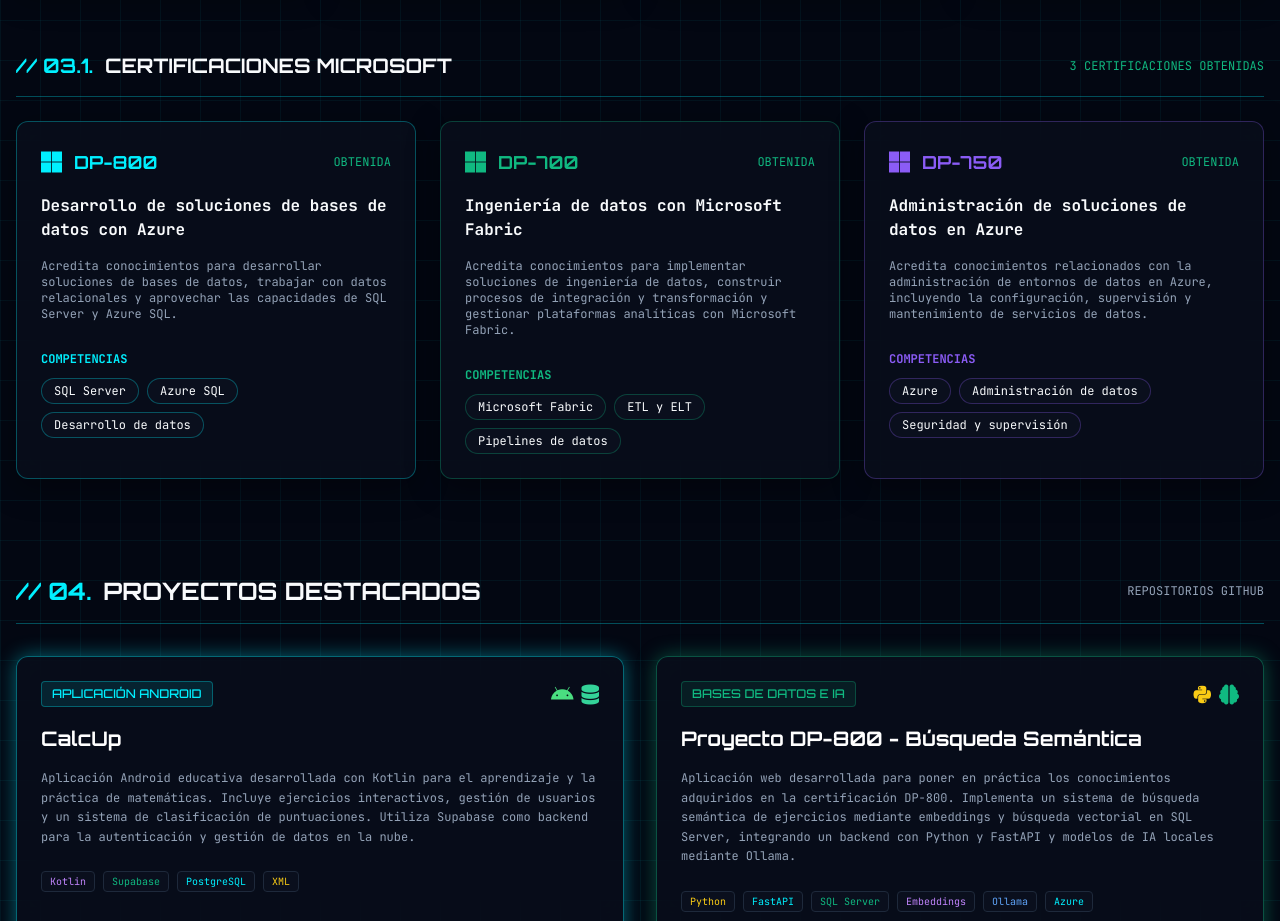
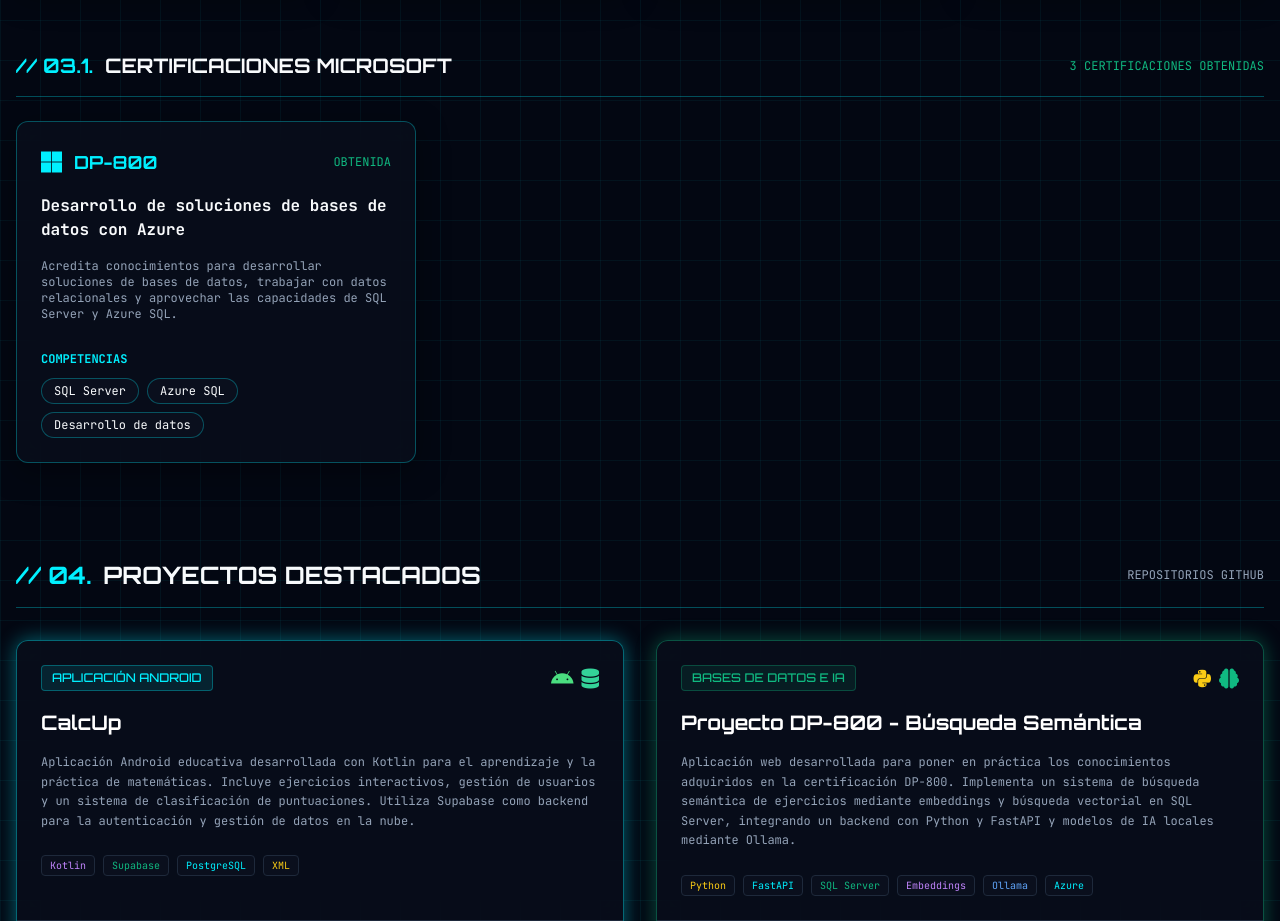
Before and after one commit to istoo11/istoo11.github.io, a plain HTML site: page index.html in a window 1280 px wide. Shown: the part 1940-2861 px from the top of the page. Drawn offline with nearby package versions, Linux system fonts and the light colour scheme.

Commit message:
certificaciones actualizadas

```diff
--- a/index.html
+++ b/index.html
@@ -408,62 +408,6 @@
                         </div>
                     </div>
 
-                    <!-- DP-700 -->
-                    <div class="glass-panel p-6 rounded-xl border border-cyber-emerald/30 space-y-4">
-                        <div class="flex items-center justify-between">
-                            <div class="flex items-center gap-3 text-cyber-emerald">
-                                <i class="fa-brands fa-microsoft text-2xl"></i>
-                                <span class="font-orbitron font-bold text-lg">DP-700</span>
-                            </div>
-                            <span class="text-xs text-cyber-emerald">OBTENIDA</span>
-                        </div>
-
-                        <h4 class="font-bold text-base">
-                            Ingeniería de datos con Microsoft Fabric
-                        </h4>
-
-                        <p class="text-xs text-cyber-dim">
-                            Acredita conocimientos para implementar soluciones de ingeniería de datos, construir procesos de integración y transformación y gestionar plataformas analíticas con Microsoft Fabric.
-                        </p>
-
-                        <div class="pt-2 space-y-2">
-                            <span class="text-xs text-cyber-emerald font-bold">COMPETENCIAS</span>
-                            <div class="flex flex-wrap gap-2">
-                                <span class="text-xs px-3 py-1 rounded-full bg-cyber-card border border-cyber-emerald/30">Microsoft Fabric</span>
-                                <span class="text-xs px-3 py-1 rounded-full bg-cyber-card border border-cyber-emerald/30">ETL y ELT</span>
-                                <span class="text-xs px-3 py-1 rounded-full bg-cyber-card border border-cyber-emerald/30">Pipelines de datos</span>
-                            </div>
-                        </div>
-                    </div>
-
-                    <!-- DP-750 -->
-                    <div class="glass-panel p-6 rounded-xl border border-cyber-purple/30 space-y-4">
-                        <div class="flex items-center justify-between">
-                            <div class="flex items-center gap-3 text-cyber-purple">
-                                <i class="fa-brands fa-microsoft text-2xl"></i>
-                                <span class="font-orbitron font-bold text-lg">DP-750</span>
-                            </div>
-                            <span class="text-xs text-cyber-emerald">OBTENIDA</span>
-                        </div>
-
-                        <h4 class="font-bold text-base">
-                            Administración de soluciones de datos en Azure
-                        </h4>
-
-                        <p class="text-xs text-cyber-dim">
-                            Acredita conocimientos relacionados con la administración de entornos de datos en Azure, incluyendo la configuración, supervisión y mantenimiento de servicios de datos.
-                        </p>
-
-                        <div class="pt-2 space-y-2">
-                            <span class="text-xs text-cyber-purple font-bold">COMPETENCIAS</span>
-                            <div class="flex flex-wrap gap-2">
-                                <span class="text-xs px-3 py-1 rounded-full bg-cyber-card border border-cyber-purple/30">Azure</span>
-                                <span class="text-xs px-3 py-1 rounded-full bg-cyber-card border border-cyber-purple/30">Administración de datos</span>
-                                <span class="text-xs px-3 py-1 rounded-full bg-cyber-card border border-cyber-purple/30">Seguridad y supervisión</span>
-                            </div>
-                        </div>
-                    </div>
-
                 </div>
             </div>
         </section>
```
